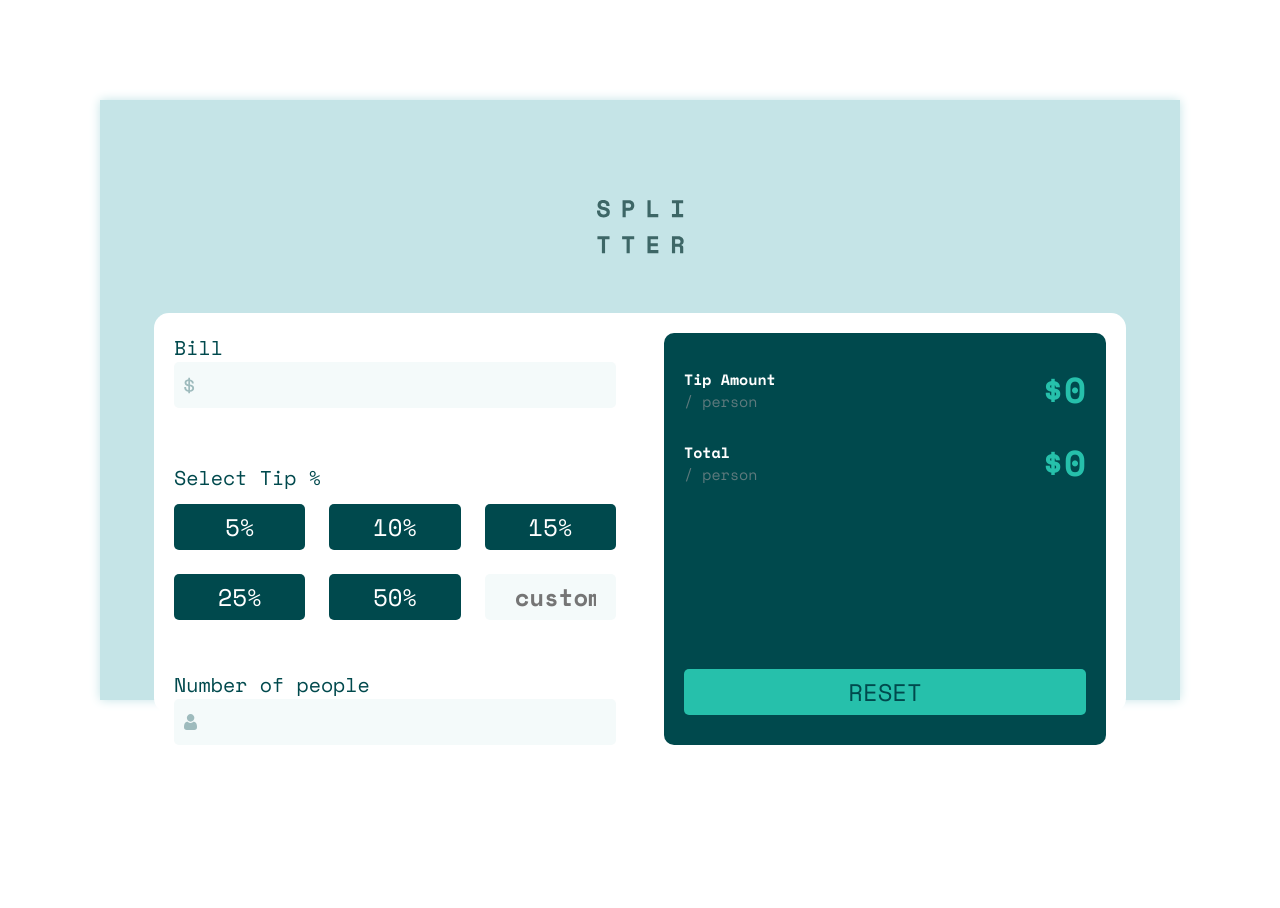
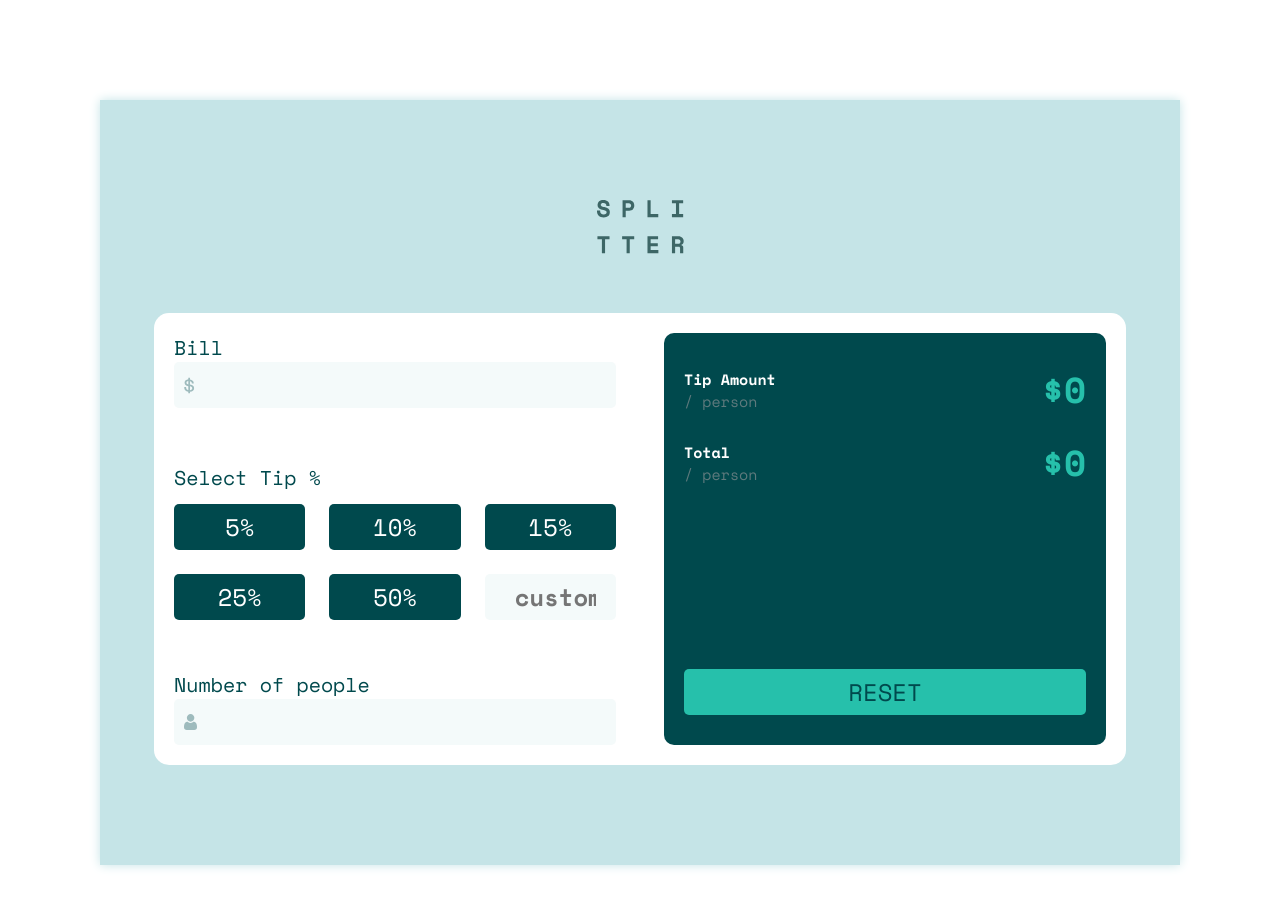
Before and after one commit to Aycom366/React-Tip-Calculator, a React (Create React App) app: page / in a window 1280 px wide. Shown: the top 908 px of the page. Before the commit the page ends 800 px from the top, so only its background shows below. Built offline with nearby package versions, Linux system fonts and the light colour scheme.

Commit message:
changed Styhling

```diff
--- a/src/index.css
+++ b/src/index.css
@@ -21,7 +21,6 @@
 
 .section {
   width: 100%;
-  height: 100vh;
   display: flex;
   align-items: center;
   justify-content: center;
@@ -261,6 +260,4 @@ label {
     grid-gap: 0.5rem;
     padding: 10px;
   }
-  .results {
-  }
 }
```
